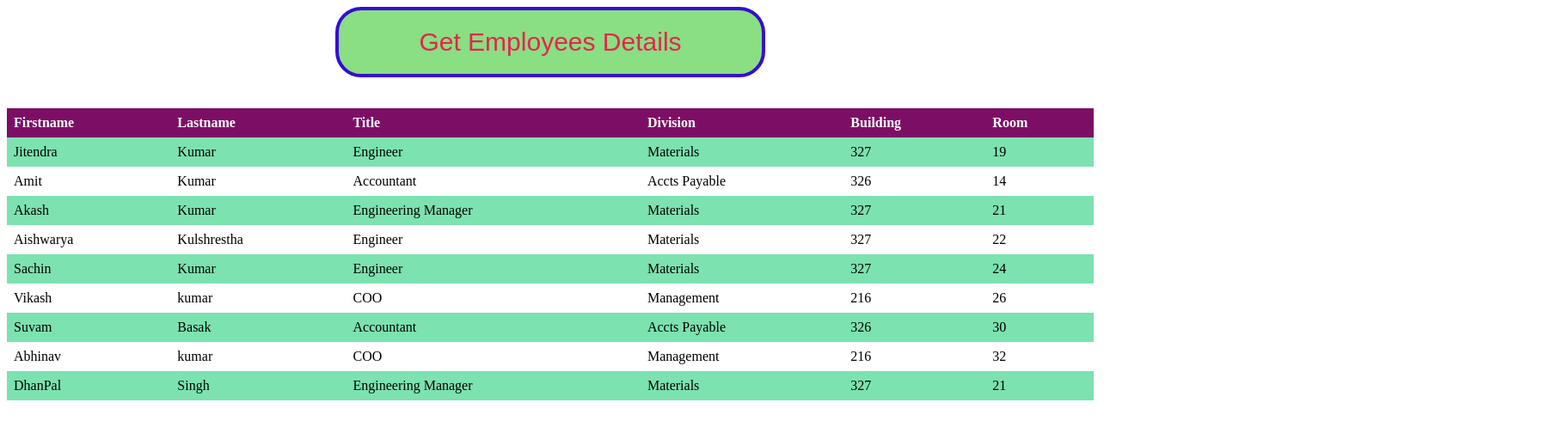
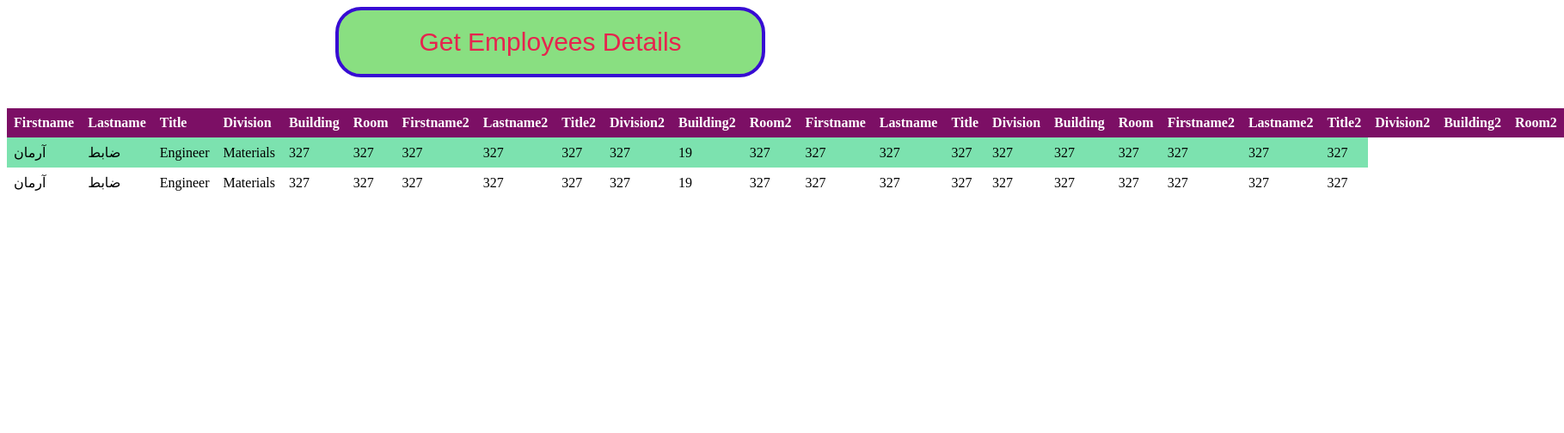
Before and after one commit to a9018/xml-test, a plain HTML site: page index.html in a window 1280 px wide. Both pictures are taken after a click on the button "Get Employees Details". Shown: the whole page at 86% size, 1819 px wide, since content can reach past the window. Drawn offline with Linux system fonts and the light colour scheme.

Commit message:
Add files via upload

```diff
--- a/employee.xml
+++ b/employee.xml
@@ -1,76 +1,32 @@
 <?xml version="1.0" encoding="utf-8"?>
 <employees>
 	<employee id="be129">
-		<firstname>Jitendra</firstname>
-		<lastname>Kumar</lastname>
+		<firstname>آرمان</firstname>
+		<lastname>ضابط</lastname>
 		<title>Engineer</title>
 		<division>Materials</division>
 		<building>327</building>
 		<room>19</room>
+		<firstname2>Amit</firstname2>
+		<lastname2>Kumar</lastname2>
+		<title2>Accountant</title2>
+		<division2>Accts Payable</division2>
+		<building2>326</building2>
+		<room2>14</room2>
   </employee>
   <employee id="be130">
-		<firstname>Amit</firstname>
-		<lastname>Kumar</lastname>
-		<title>Accountant</title>
-		<division>Accts Payable</division>
-		<building>326</building>
-		<room>14</room>
-	</employee>
-	<employee id="be131">
-		<firstname>Akash</firstname>
-		<lastname>Kumar</lastname>
-		<title>Engineering Manager</title>
-		<division>Materials</division>
-		<building>327</building>
-		<room>21</room>
-	</employee>
-	<employee id="be132">
-		<firstname>Aishwarya</firstname>
-		<lastname>Kulshrestha</lastname>
+    <firstname>آرمان</firstname>
+    <lastname>ضابط</lastname>
     <title>Engineer</title>
     <division>Materials</division>
     <building>327</building>
-		<room>22</room>
-	</employee>
-	<employee id="be133">
-		<firstname>Sachin</firstname>
-		<lastname>Kumar</lastname>
-		<title>Engineer</title>
-		<division>Materials</division>
-		<building>327</building>
-		<room>24</room>
-	</employee>
-	<employee id="be135">
-		<firstname>Vikash</firstname>
-		<lastname>kumar</lastname>
-		<title>COO</title>
-		<division>Management</division>
-		<building>216</building>
-		<room>26</room>
-	</employee>
-	<employee id="be136">
-		<firstname>Suvam</firstname>
-		<lastname>Basak</lastname>
-		<title>Accountant</title>
-		<division>Accts Payable</division>
-		<building>326</building>
-		<room>30</room>
-	</employee>
-	<employee id="be135">
-		<firstname>Abhinav</firstname>
-		<lastname>kumar</lastname>
-		<title>COO</title>
-		<division>Management</division>
-		<building>216</building>
-		<room>32</room>
-	</employee>
-	<employee id="be131">
-		<firstname>DhanPal</firstname>
-		<lastname>Singh</lastname>
-		<title>Engineering Manager</title>
-		<division>Materials</division>
-		<building>327</building>
-		<room>21</room>
+    <room>19</room>
+    <firstname2>Amit</firstname2>
+    <lastname2>Kumar</lastname2>
+    <title2>Accountant</title2>
+    <division2>Accts Payable</division2>
+    <building2>326</building2>
+    <room2>14</room2>
   </employee>
 
 </employees>
--- a/index.html
+++ b/index.html
@@ -1,4 +1,7 @@
-<!DOCTYPE html>
+<!DOCTYPE html PUBLIC "-//W3C//DTD XHTML 1.0 Transitional//EN"
+		  "http://www.w3.org/TR/xhtml1/DTD/xhtml1-transitional.dtd"
+		  Cache-Control:public;>
+<html>
 <html>
 <head>
 	<title>Reads the XML data using JavaScript</title>
@@ -36,13 +39,12 @@
 			border-radius: 30px;
 			font-size: 30px;
 			width: 500px;
-
 		}
 
-		.button:hover {
-			color: black;
-			background: white;
-		}
+			.button:hover {
+				color: black;
+				background: white;
+			}
 	</style>
 
 </head>
--- a/xml.js
+++ b/xml.js
@@ -21,6 +21,15 @@ function empDetails(xml) {
 		`<tr><th>Firstname</th><th>Lastname</th>
 					<th>Title</th><th>Division</th>
 					<th>Building</th><th>Room</th>
+					<th>Firstname2</th><th>Lastname2</th>
+					<th>Title2</th><th>Division2</th>
+					<th>Building2</th><th>Room2</th>
+<th>Firstname</th><th>Lastname</th>
+					<th>Title</th><th>Division</th>
+					<th>Building</th><th>Room</th>
+					<th>Firstname2</th><th>Lastname2</th>
+					<th>Title2</th><th>Division2</th>
+					<th>Building2</th><th>Room2</th>
 				</tr>`;
 	var x = xmlDoc.getElementsByTagName("employee");
 
@@ -37,8 +46,39 @@ function empDetails(xml) {
 				.childNodes[0].nodeValue + "</td><td>" +
 			x[i].getElementsByTagName("building")[0]
 				.childNodes[0].nodeValue + "</td><td>" +
+			x[i].getElementsByTagName("building")[0]
+				.childNodes[0].nodeValue + "</td><td>" +
+			x[i].getElementsByTagName("building")[0]
+				.childNodes[0].nodeValue + "</td><td>" +
+			x[i].getElementsByTagName("building")[0]
+				.childNodes[0].nodeValue + "</td><td>" +
+			x[i].getElementsByTagName("building")[0]
+				.childNodes[0].nodeValue + "</td><td>" +
+			x[i].getElementsByTagName("building")[0]
+				.childNodes[0].nodeValue + "</td><td>" +
 			x[i].getElementsByTagName("room")[0]
-				.childNodes[0].nodeValue + "</td></tr>";
+				.childNodes[0].nodeValue + "</td><td>" +
+			x[i].getElementsByTagName("building")[0]
+				.childNodes[0].nodeValue + "</td><td>" +
+			x[i].getElementsByTagName("building")[0]
+				.childNodes[0].nodeValue + "</td><td>" +
+			x[i].getElementsByTagName("building")[0]
+				.childNodes[0].nodeValue + "</td><td>" +
+			x[i].getElementsByTagName("building")[0]
+				.childNodes[0].nodeValue + "</td><td>" +
+			x[i].getElementsByTagName("building")[0]
+				.childNodes[0].nodeValue + "</td><td>" +
+			x[i].getElementsByTagName("building")[0]
+				.childNodes[0].nodeValue + "</td><td>" +
+			x[i].getElementsByTagName("building")[0]
+				.childNodes[0].nodeValue + "</td><td>" +
+			x[i].getElementsByTagName("building")[0]
+				.childNodes[0].nodeValue + "</td><td>" +
+			x[i].getElementsByTagName("building")[0]
+				.childNodes[0].nodeValue + "</td><td>" +
+			x[i].getElementsByTagName("building")[0]
+				.childNodes[0].nodeValue +
+			"</td></tr>";
 	}
 
 	// Print the xml data in table form
```
Lines whose indentation alone changed are shown as unchanged.
